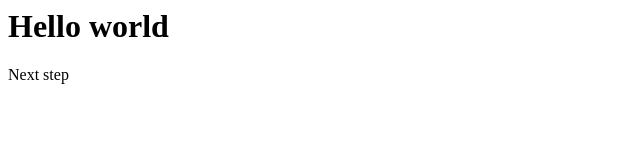
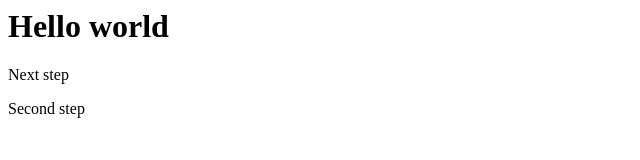
Before and after one commit to artemkhmyz/Bootstrap, a plain HTML site: page index.html in a window 1280 px wide. Shown: the full height of the page, 0-640 px from the left. Drawn offline with Linux system fonts and the light colour scheme.

Commit message:
4 commit

```diff
--- a/index.html
+++ b/index.html
@@ -2,5 +2,6 @@
 	<body>
 		<h1>Hello world</h1>
 		<p>Next step</p>
+		<p>Second step</p>
 	</boy>
 </HTML>
```
